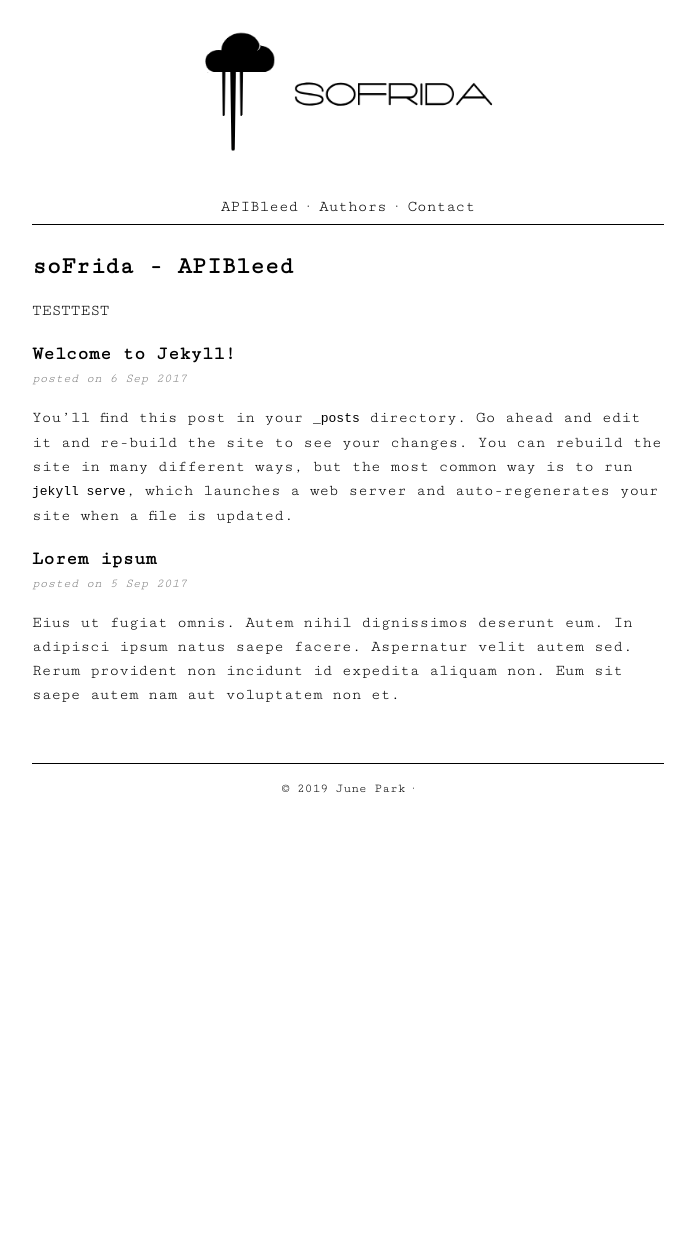
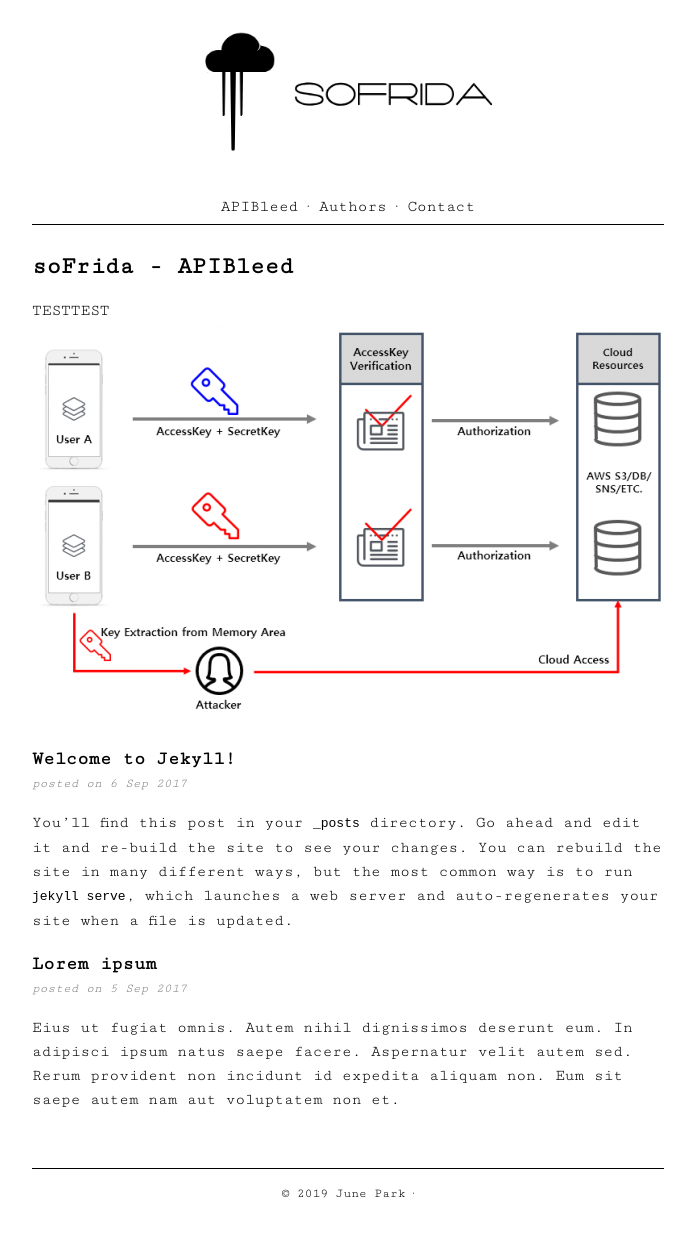
Before and after one commit to sofrida/sofrida.github.io_backup, a Jekyll site: the page built from index.md, in a window 1280 px wide. Shown: the whole page, without its empty margins (292-984 px from the left). Built offline with Jekyll 4.4.1, drawn with Linux system fonts in a browser that asks for light colours; before the commit the page ends 900 px from its top, so only the background shows below that.

Commit message:
explain img added

```diff
--- a/index.md
+++ b/index.md
@@ -7,6 +7,7 @@ title: soFrida - APIBleed
 ---
 
 TESTTEST
+<img src="{{site.url}}{{site.baseurl}}/assets/images/explain.png" alt="Explain">
 
 {% for post in site.posts %}
   <div id="post-short">
```
Also changed, not shown: assets/images/explain.png (added).
